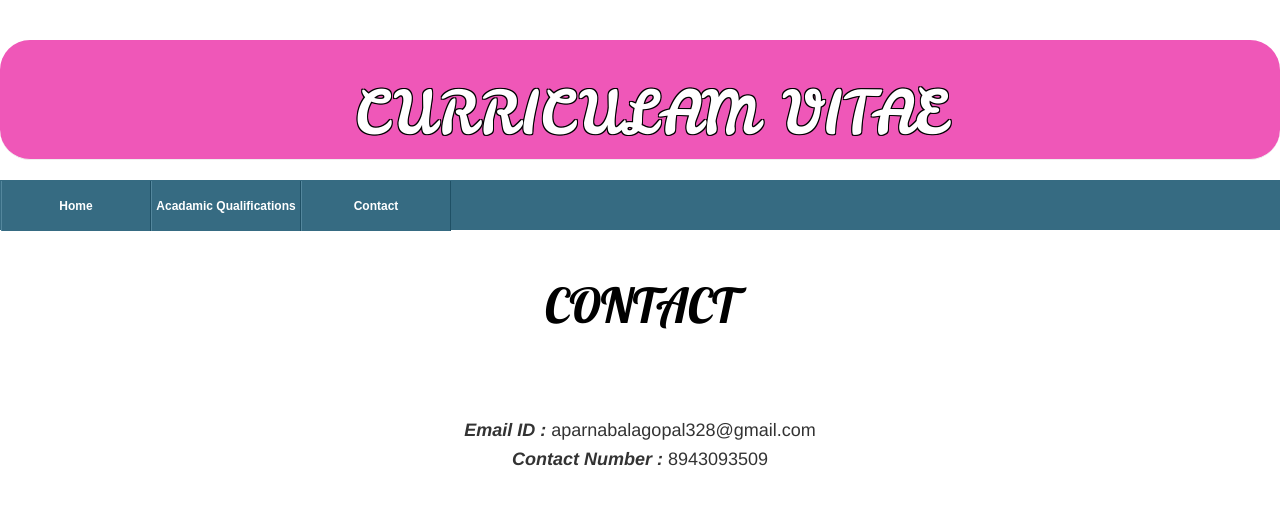
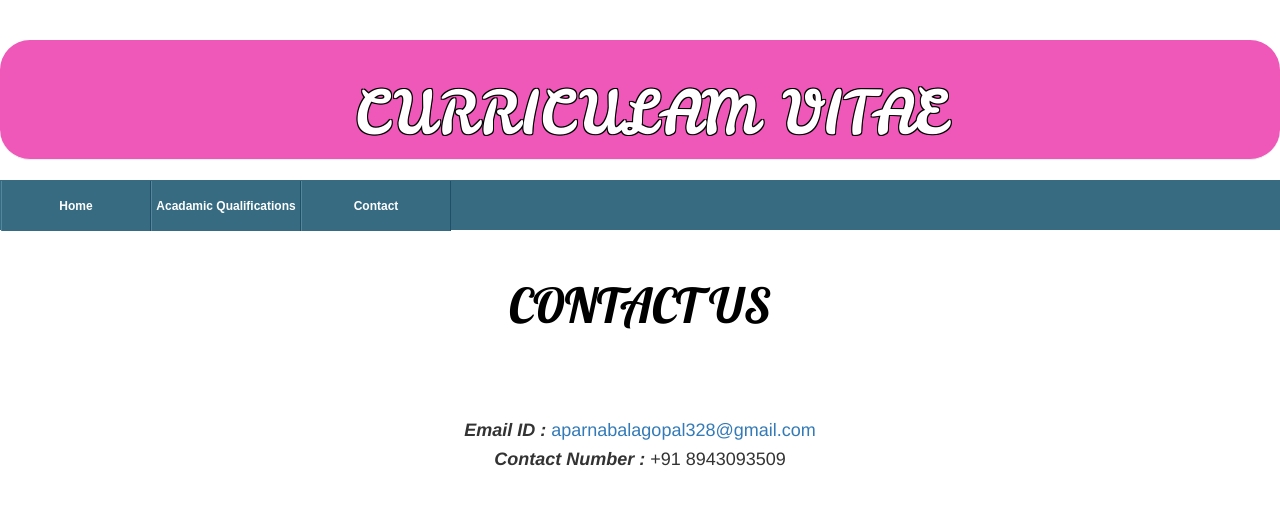
Before and after one commit to AparnaBalagopal/resume-blog, a Django app: page /contact/ in a window 1280 px wide. Shown: the top 505 px of the page. Run offline with Django 3.2, Linux system fonts and the light colour scheme; parts of the project's set-up code (start-up, migrations or seed data) failed here and were passed over; some libraries are stand-ins or nearby versions.

Commit message:
change contact page

```diff
--- a/biodata/templates/biodata/contact.html
+++ b/biodata/templates/biodata/contact.html
@@ -3,8 +3,8 @@
 
 {% block content %}
 <div class="contact">
-<center><h1><br><br><font size="50"> CONTACT</h1></center></div>
-<br><center><h4><b><i>Email ID : </i></b>aparnabalagopal328@gmail.com</h4>
-<h4><b><i>Contact Number : </i></b>8943093509</h4>
+<center><h1><br><br><font size="50"> CONTACT US</h1></center></div>
+<br><center><h4><b><i>Email ID : </i></b><a href="#">aparnabalagopal328@gmail.com</h4></a>
+<h4><b><i>Contact Number : </i></b>+91 8943093509</h4>
 </center>
 {% endblock %}
```
